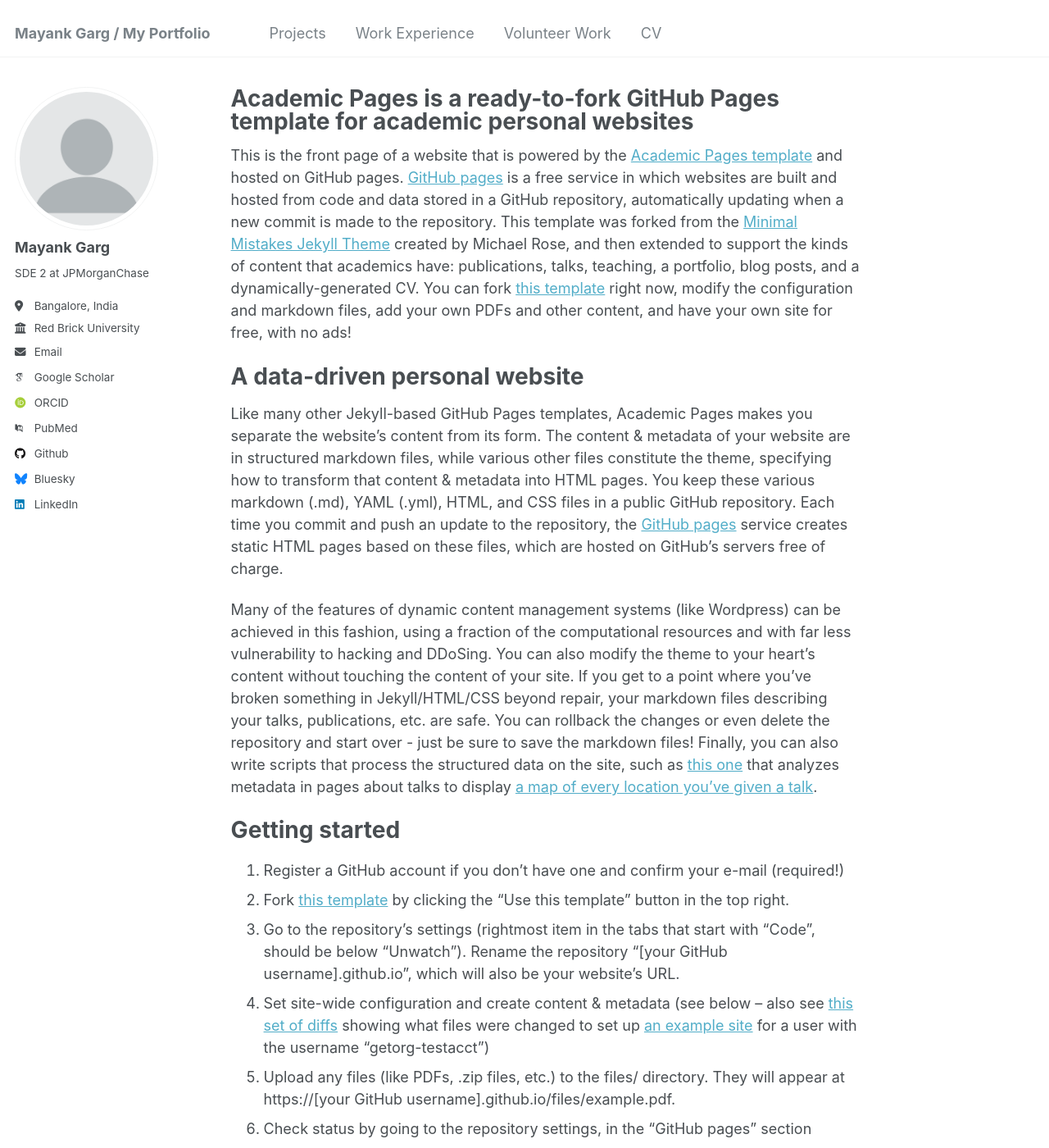
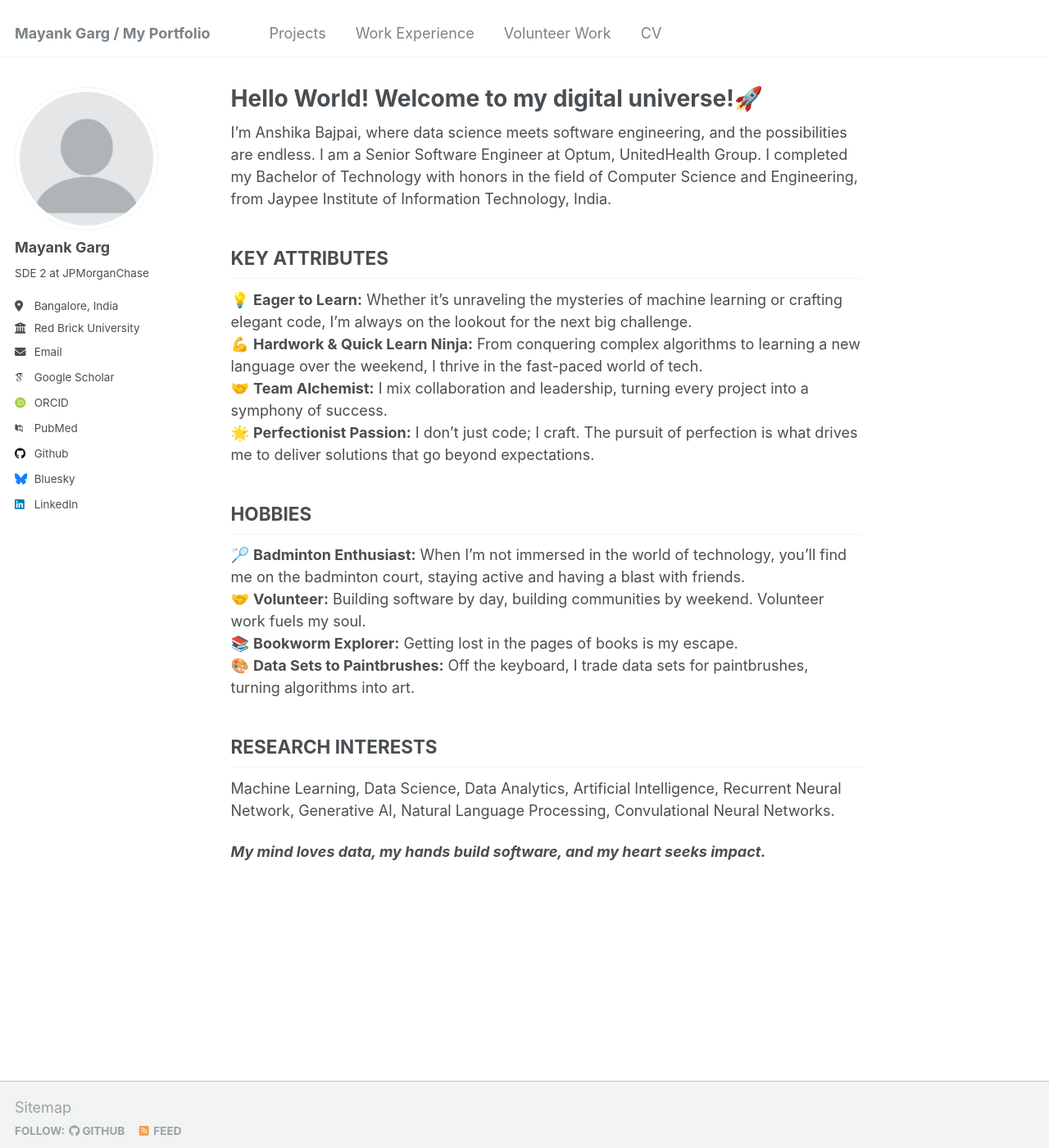
Before and after one commit to mayankgrg/mayankgrg.github.io, a Jekyll site: the page built from _pages/about.md, in a window 1280 px wide and 1400 px high. Shown: the whole window at 82% size. Built offline with Jekyll 4.4.1, drawn with Linux system fonts in a browser that asks for light colours; some web fonts are replaced; some of the changed text lies outside the part shown.

Commit message:
Update about.md

```diff
--- a/_pages/about.md
+++ b/_pages/about.md
@@ -1,49 +1,34 @@
 ---
 permalink: /
-title: "Academic Pages is a ready-to-fork GitHub Pages template for academic personal websites"
+title: "Hello World! Welcome to my digital universe!🚀"
+excerpt: "About me"
 author_profile: true
 redirect_from:
   - /about/
   - /about.html
 ---
 
-This is the front page of a website that is powered by the [Academic Pages template](https://github.com/academicpages/academicpages.github.io) and hosted on GitHub pages. [GitHub pages](https://pages.github.com) is a free service in which websites are built and hosted from code and data stored in a GitHub repository, automatically updating when a new commit is made to the repository. This template was forked from the [Minimal Mistakes Jekyll Theme](https://mmistakes.github.io/minimal-mistakes/) created by Michael Rose, and then extended to support the kinds of content that academics have: publications, talks, teaching, a portfolio, blog posts, and a dynamically-generated CV. You can fork [this template](https://github.com/academicpages/academicpages.github.io) right now, modify the configuration and markdown files, add your own PDFs and other content, and have your own site for free, with no ads!
+I'm Anshika Bajpai, where data science meets software engineering, and the possibilities are endless. I am a Senior Software Engineer at Optum, UnitedHealth Group. I completed my Bachelor of Technology with honors in the field of Computer Science and Engineering, from Jaypee Institute of Information Technology, India.
 
-A data-driven personal website
-======
-Like many other Jekyll-based GitHub Pages templates, Academic Pages makes you separate the website's content from its form. The content & metadata of your website are in structured markdown files, while various other files constitute the theme, specifying how to transform that content & metadata into HTML pages. You keep these various markdown (.md), YAML (.yml), HTML, and CSS files in a public GitHub repository. Each time you commit and push an update to the repository, the [GitHub pages](https://pages.github.com/) service creates static HTML pages based on these files, which are hosted on GitHub's servers free of charge.
 
-Many of the features of dynamic content management systems (like Wordpress) can be achieved in this fashion, using a fraction of the computational resources and with far less vulnerability to hacking and DDoSing. You can also modify the theme to your heart's content without touching the content of your site. If you get to a point where you've broken something in Jekyll/HTML/CSS beyond repair, your markdown files describing your talks, publications, etc. are safe. You can rollback the changes or even delete the repository and start over - just be sure to save the markdown files! Finally, you can also write scripts that process the structured data on the site, such as [this one](https://github.com/academicpages/academicpages.github.io/blob/master/talkmap.ipynb) that analyzes metadata in pages about talks to display [a map of every location you've given a talk](https://academicpages.github.io/talkmap.html).
+KEY ATTRIBUTES
+---------
+💡 **Eager to Learn:** Whether it's unraveling the mysteries of machine learning or crafting elegant code, I'm always on the lookout for the next big challenge. <br>
+💪 **Hardwork & Quick Learn Ninja:** From conquering complex algorithms to learning a new language over the weekend, I thrive in the fast-paced world of tech. <br>
+🤝 **Team Alchemist:** I mix collaboration and leadership, turning every project into a symphony of success. <br>
+🌟 **Perfectionist Passion:** I don't just code; I craft. The pursuit of perfection is what drives me to deliver solutions that go beyond expectations. <br>
 
-Getting started
-======
-1. Register a GitHub account if you don't have one and confirm your e-mail (required!)
-1. Fork [this template](https://github.com/academicpages/academicpages.github.io) by clicking the "Use this template" button in the top right.
-1. Go to the repository's settings (rightmost item in the tabs that start with "Code", should be below "Unwatch"). Rename the repository "[your GitHub username].github.io", which will also be your website's URL.
-1. Set site-wide configuration and create content & metadata (see below -- also see [this set of diffs](http://archive.is/3TPas) showing what files were changed to set up [an example site](https://getorg-testacct.github.io) for a user with the username "getorg-testacct")
-1. Upload any files (like PDFs, .zip files, etc.) to the files/ directory. They will appear at https://[your GitHub username].github.io/files/example.pdf.
-1. Check status by going to the repository settings, in the "GitHub pages" section
+HOBBIES
+----------
+🏸 **Badminton Enthusiast:** When I'm not immersed in the world of technology, you'll find me on the badminton court, staying active and having a blast with friends. <br>
+🤝 **Volunteer:** Building software by day, building communities by weekend. Volunteer work fuels my soul. <br>
+📚 **Bookworm Explorer:** Getting lost in the pages of books is my escape.<br>
+🎨 **Data Sets to Paintbrushes:** Off the keyboard, I trade data sets for paintbrushes, turning algorithms into art.<br>
 
-Site-wide configuration
-------
-The main configuration file for the site is in the base directory in [_config.yml](https://github.com/academicpages/academicpages.github.io/blob/master/_config.yml), which defines the content in the sidebars and other site-wide features. You will need to replace the default variables with ones about yourself and your site's github repository. The configuration file for the top menu is in [_data/navigation.yml](https://github.com/academicpages/academicpages.github.io/blob/master/_data/navigation.yml). For example, if you don't have a portfolio or blog posts, you can remove those items from that navigation.yml file to remove them from the header.
 
-Create content & metadata
-------
-For site content, there is one markdown file for each type of content, which are stored in directories like _publications, _talks, _posts, _teaching, or _pages. For example, each talk is a markdown file in the [_talks directory](https://github.com/academicpages/academicpages.github.io/tree/master/_talks). At the top of each markdown file is structured data in YAML about the talk, which the theme will parse to do lots of cool stuff. The same structured data about a talk is used to generate the list of talks on the [Talks page](https://academicpages.github.io/talks), each [individual page](https://academicpages.github.io/talks/2012-03-01-talk-1) for specific talks, the talks section for the [CV page](https://academicpages.github.io/cv), and the [map of places you've given a talk](https://academicpages.github.io/talkmap.html) (if you run this [python file](https://github.com/academicpages/academicpages.github.io/blob/master/talkmap.py) or [Jupyter notebook](https://github.com/academicpages/academicpages.github.io/blob/master/talkmap.ipynb), which creates the HTML for the map based on the contents of the _talks directory).
+RESEARCH INTERESTS
+--------
+Machine Learning, Data Science, Data Analytics, Artificial Intelligence, Recurrent Neural Network, Generative AI, Natural Language Processing, Convulational Neural Networks.
 
-**Markdown generator**
 
-The repository includes [a set of Jupyter notebooks](https://github.com/academicpages/academicpages.github.io/tree/master/markdown_generator
-) that converts a CSV containing structured data about talks or presentations into individual markdown files that will be properly formatted for the Academic Pages template. The sample CSVs in that directory are the ones I used to create my own personal website at stuartgeiger.com. My usual workflow is that I keep a spreadsheet of my publications and talks, then run the code in these notebooks to generate the markdown files, then commit and push them to the GitHub repository.
-
-How to edit your site's GitHub repository
-------
-Many people use a git client to create files on their local computer and then push them to GitHub's servers. If you are not familiar with git, you can directly edit these configuration and markdown files directly in the github.com interface. Navigate to a file (like [this one](https://github.com/academicpages/academicpages.github.io/blob/master/_talks/2012-03-01-talk-1.md) and click the pencil icon in the top right of the content preview (to the right of the "Raw | Blame | History" buttons). You can delete a file by clicking the trashcan icon to the right of the pencil icon. You can also create new files or upload files by navigating to a directory and clicking the "Create new file" or "Upload files" buttons.
-
-Example: editing a markdown file for a talk
-![Editing a markdown file for a talk](/images/editing-talk.png)
-
-For more info
-------
-More info about configuring Academic Pages can be found in [the guide](https://academicpages.github.io/markdown/), the [growing wiki](https://github.com/academicpages/academicpages.github.io/wiki), and you can always [ask a question on GitHub](https://github.com/academicpages/academicpages.github.io/discussions). The [guides for the Minimal Mistakes theme](https://mmistakes.github.io/minimal-mistakes/docs/configuration/) (which this theme was forked from) might also be helpful.
+***My mind loves data, my hands build software, and my heart seeks impact.***
```
